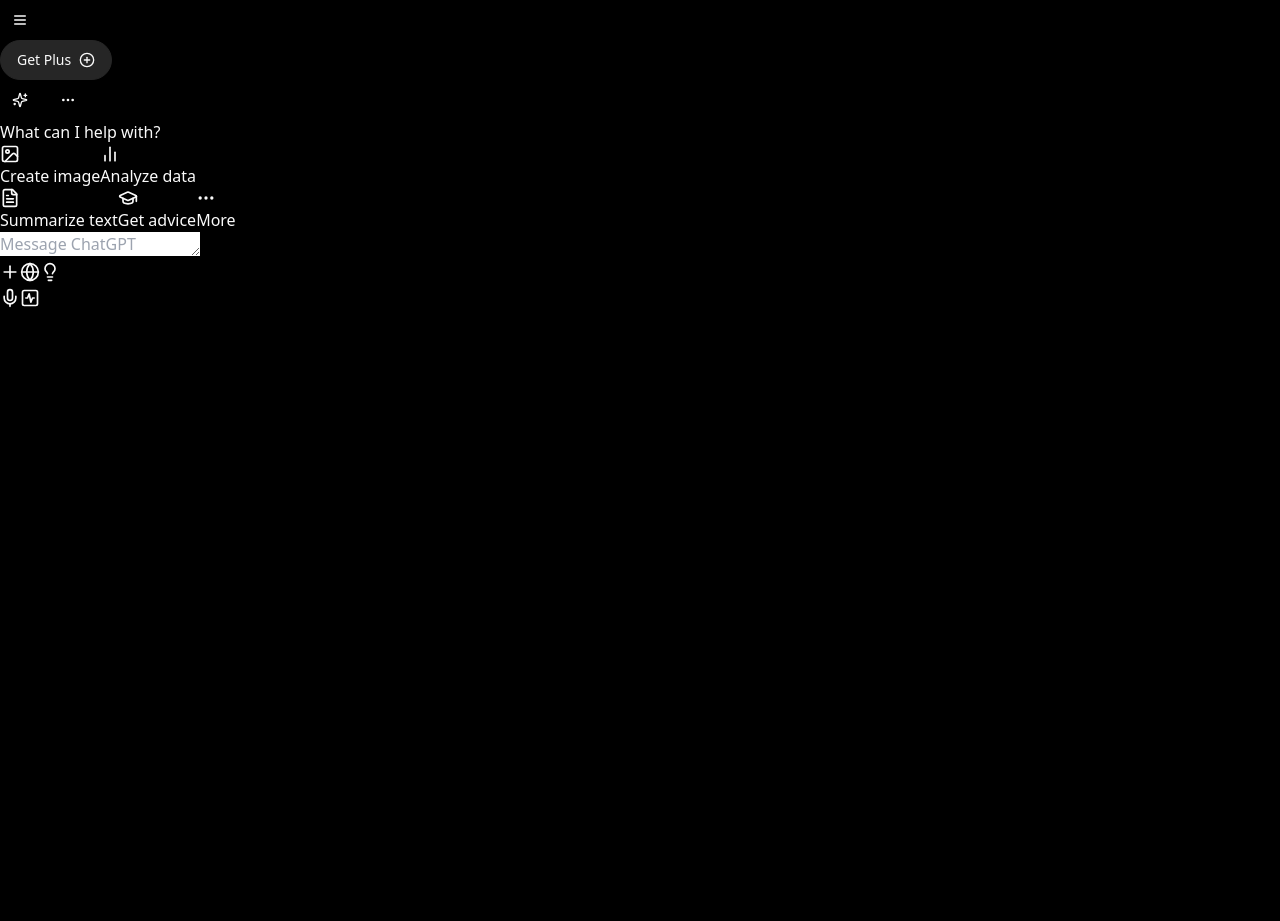
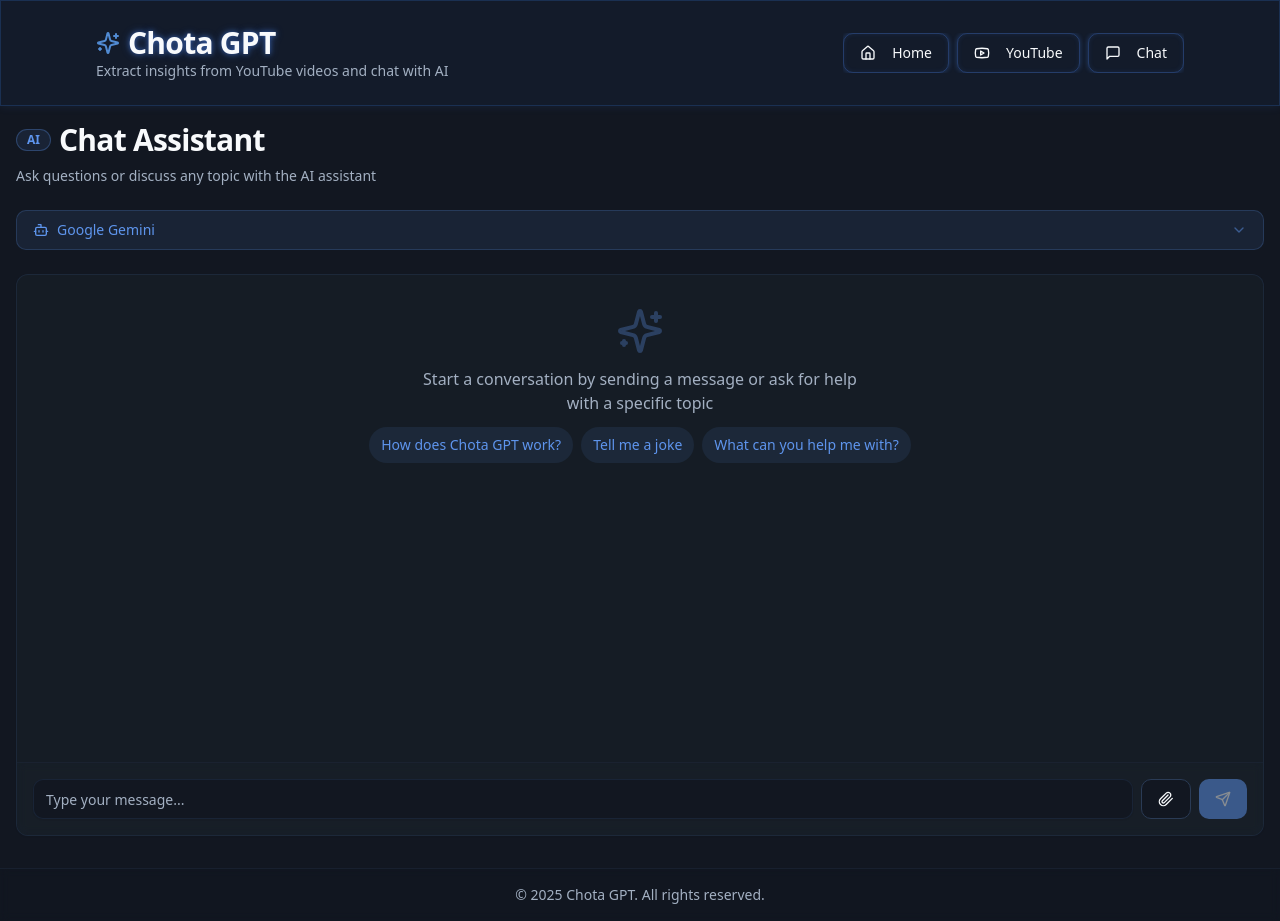
Before and after one commit to questionbot28/lovable-video-buddy-06, a React (Vite) app: page /chat in a window 1280 px wide. Before the commit the page ends 800 px from the top, so only its background shows below. Built offline with nearby package versions, Linux system fonts and the light colour scheme.

Commit message:
Reverted to edit edt-f2722b61-1849-4556-9078-f1ef771688aa: "Improve OCR accuracy
Improved OCR accuracy by switching to EasyOCR.  Enhanced recognition of complex fonts and handwriting.  Ensured smooth text extraction before sending to Gemini AI."

```diff
--- a/src/App.css
+++ b/src/App.css
@@ -1,30 +1,31 @@
+
 :root {
-  --background: 0 0% 0%;
+  --background: 240 10% 3.9%;
   --foreground: 0 0% 98%;
-  --card: 0 0% 7%;
+  --card: 240 10% 3.9%;
   --card-foreground: 0 0% 98%;
-  --popover: 0 0% 7%;
+  --popover: 240 10% 3.9%;
   --popover-foreground: 0 0% 98%;
-  --primary: 142 69% 58%;
-  --primary-foreground: 0 0% 0%;
-  --secondary: 0 0% 15%;
+  --primary: 0 0% 98%;
+  --primary-foreground: 240 5.9% 10%;
+  --secondary: 240 3.7% 15.9%;
   --secondary-foreground: 0 0% 98%;
-  --muted: 0 0% 15%;
-  --muted-foreground: 0 0% 65%;
-  --accent: 0 0% 15%;
+  --muted: 240 3.7% 15.9%;
+  --muted-foreground: 240 5% 64.9%;
+  --accent: 240 3.7% 15.9%;
   --accent-foreground: 0 0% 98%;
   --destructive: 0 62.8% 30.6%;
   --destructive-foreground: 0 0% 98%;
-  --border: 0 0% 15%;
-  --input: 0 0% 15%;
-  --ring: 142 69% 58%;
-  --radius: 1.5rem;
+  --border: 240 3.7% 15.9%;
+  --input: 240 3.7% 15.9%;
+  --ring: 240 4.9% 83.9%;
+  --radius: 0.75rem;
 }
 
 #root {
-  max-width: 100%;
+  max-width: 1280px;
   margin: 0 auto;
-  padding: 0;
+  padding: 2rem;
   text-align: center;
   color: hsl(var(--foreground));
 }
@@ -118,6 +119,7 @@ body {
   50% { opacity: 0.5; }
 }
 
+/* Enhancement styles for update messages */
 .update-message {
   background: linear-gradient(45deg, rgba(50, 50, 60, 0.8), rgba(30, 30, 40, 0.8));
   border-radius: var(--radius);
@@ -163,144 +165,3 @@ body {
   font-style: italic;
   color: rgba(255, 255, 255, 0.7);
 }
-
-.chatgpt-container {
-  display: flex;
-  flex-direction: column;
-  min-height: 100vh;
-  background-color: hsl(var(--background));
-}
-
-.chatgpt-header {
-  display: flex;
-  justify-content: space-between;
-  align-items: center;
-  padding: 0.75rem 1rem;
-  border-bottom: 1px solid rgba(255, 255, 255, 0.1);
-}
-
-.chatgpt-main {
-  flex: 1;
-  display: flex;
-  flex-direction: column;
-  justify-content: center;
-  align-items: center;
-  padding: 1rem;
-}
-
-.chatgpt-welcome {
-  font-size: 2rem;
-  font-weight: 700;
-  margin-bottom: 2rem;
-  color: hsl(var(--foreground));
-}
-
-.chatgpt-suggestions {
-  display: flex;
-  flex-wrap: wrap;
-  gap: 1rem;
-  max-width: 650px;
-  justify-content: center;
-  margin-bottom: 2rem;
-}
-
-.suggestion-btn {
-  background-color: rgba(255, 255, 255, 0.08);
-  border: 1px solid rgba(255, 255, 255, 0.1);
-  border-radius: 9999px;
-  padding: 0.75rem 1.25rem;
-  color: hsl(var(--foreground));
-  display: flex;
-  align-items: center;
-  gap: 0.5rem;
-  transition: background-color 0.2s ease;
-}
-
-.suggestion-btn:hover {
-  background-color: rgba(255, 255, 255, 0.12);
-}
-
-.chatgpt-footer {
-  padding: 1.5rem 1rem;
-  background-color: rgba(20, 20, 20, 0.7);
-  backdrop-filter: blur(10px);
-  border-top: 1px solid rgba(255, 255, 255, 0.1);
-}
-
-.chatgpt-input {
-  position: relative;
-  background-color: rgba(64, 65, 79, 0.9);
-  border-radius: 1.5rem;
-  border: 1px solid rgba(255, 255, 255, 0.1);
-  padding: 1rem;
-  color: hsl(var(--foreground));
-  width: 100%;
-  max-width: 800px;
-  margin: 0 auto;
-}
-
-.chatgpt-input-tools {
-  display: flex;
-  align-items: center;
-  justify-content: space-between;
-  padding: 0.5rem 0;
-}
-
-.chatgpt-input-tools-left, .chatgpt-input-tools-right {
-  display: flex;
-  gap: 0.75rem;
-}
-
-.input-tool-btn {
-  display: flex;
-  align-items: center;
-  justify-content: center;
-  width: 2.5rem;
-  height: 2.5rem;
-  border-radius: 50%;
-  background-color: transparent;
-  color: hsl(var(--muted-foreground));
-  transition: background-color 0.2s ease;
-}
-
-.input-tool-btn:hover {
-  background-color: rgba(255, 255, 255, 0.1);
-}
-
-.input-tool-btn.primary {
-  background-color: hsl(var(--primary));
-  color: hsl(var(--primary-foreground));
-}
-
-.input-tool-btn.primary:hover {
-  opacity: 0.9;
-}
-
-.chatgpt-message-placeholder {
-  width: 100%;
-  padding: 0.5rem 1rem;
-  text-align: left;
-  border: none;
-  background: transparent;
-  color: hsl(var(--muted-foreground));
-  resize: none;
-  outline: none;
-  font-family: inherit;
-  font-size: 1rem;
-}
-
-.color-green {
-  color: hsl(142 69% 58%);
-}
-
-.color-blue {
-  color: hsl(196 100% 73%);
-}
-
-.color-orange {
-  color: hsl(20 100% 70%);
-}
-
-.color-purple {
-  color: hsl(280 100% 70%);
-}
--- a/src/components/Header.tsx
+++ b/src/components/Header.tsx
@@ -3,7 +3,7 @@ import React from "react";
 import { cn } from "@/lib/utils";
 import { Link } from "react-router-dom";
 import { Button } from "@/components/ui/button";
-import { Youtube, MessageSquare, Home, Sparkles, PlusCircle } from "lucide-react";
+import { Youtube, MessageSquare, Home, Sparkles } from "lucide-react";
 import { useIsMobile } from "@/hooks/use-mobile";
 
 interface HeaderProps {
@@ -14,44 +14,40 @@ const Header: React.FC<HeaderProps> = ({ className }) => {
   const isMobile = useIsMobile();
 
   return (
-    <header className={cn("w-full py-6 px-4 md:px-8 border-b border-white/5 backdrop-blur-sm bg-black/50 sticky top-0 z-50", className)}>
+    <header className={cn("w-full py-6 px-4 md:px-8 border-b border-blue-500/20 backdrop-blur-sm glass sticky top-0 z-50", className)}>
       <div className="container max-w-6xl mx-auto">
         <div className="flex items-center justify-between flex-col sm:flex-row gap-4">
           <div className="flex flex-col items-center sm:items-start">
             <h1 className="text-3xl font-bold tracking-tight animate-fade-in neon-text flex items-center gap-2">
-              <Sparkles className="h-6 w-6 color-green animate-pulse" />
+              <Sparkles className="h-6 w-6 text-blue-400 animate-pulse" />
               Chota GPT
             </h1>
             <p className="text-muted-foreground text-sm animate-slide-up">
-              Your AI assistant for chat, analysis, and more
+              Extract insights from YouTube videos and chat with AI
             </p>
           </div>
 
           <nav className="flex items-center gap-2 overflow-x-auto pb-2 sm:pb-0 w-full sm:w-auto justify-center sm:justify-end">
             <Button variant="ghost" asChild size={isMobile ? "sm" : "default"}
-              className="hover:bg-green-500/10 hover:text-green-400 border border-white/5 hover:border-green-500/20">
+              className="hover:bg-blue-500/10 hover:text-blue-400 neon-border hover:neon-glow">
               <Link to="/">
                 <Home className="h-4 w-4 mr-2" />
                 Home
               </Link>
             </Button>
             <Button variant="ghost" asChild size={isMobile ? "sm" : "default"}
-              className="hover:bg-green-500/10 hover:text-green-400 border border-white/5 hover:border-green-500/20">
+              className="hover:bg-blue-500/10 hover:text-blue-400 neon-border hover:neon-glow">
               <Link to="/youtube">
                 <Youtube className="h-4 w-4 mr-2" />
                 YouTube
               </Link>
             </Button>
             <Button variant="ghost" asChild size={isMobile ? "sm" : "default"}
-              className="hover:bg-green-500/10 hover:text-green-400 border border-white/5 hover:border-green-500/20">
+              className="hover:bg-blue-500/10 hover:text-blue-400 neon-border hover:neon-glow">
               <Link to="/chat">
                 <MessageSquare className="h-4 w-4 mr-2" />
                 Chat
               </Link>
-            </Button>
-            <Button variant="outline" className="bg-secondary rounded-full flex items-center gap-2 px-4 ml-2">
-              <span>Get Plus</span>
-              <PlusCircle className="h-4 w-4" />
             </Button>
           </nav>
         </div>
--- a/src/index.css
+++ b/src/index.css
@@ -1,47 +1,48 @@
+
 @tailwind base;
 @tailwind components;
 @tailwind utilities;
 
 @layer base {
   :root {
-    --background: 0 0% 0%;
-    --foreground: 0 0% 98%;
+    --background: 219 30% 10%;
+    --foreground: 210 40% 98%;
 
-    --card: 0 0% 7%;
-    --card-foreground: 0 0% 98%;
+    --card: 218 25% 12%;
+    --card-foreground: 210 40% 98%;
 
-    --popover: 0 0% 7%;
-    --popover-foreground: 0 0% 98%;
+    --popover: 218 25% 12%;
+    --popover-foreground: 210 40% 98%;
 
-    --primary: 142 69% 58%;
-    --primary-foreground: 0 0% 0%;
+    --primary: 217 80% 65%;
+    --primary-foreground: 210 40% 98%;
 
-    --secondary: 0 0% 15%;
-    --secondary-foreground: 0 0% 98%;
+    --secondary: 215 50% 40%;
+    --secondary-foreground: 210 40% 98%;
 
-    --muted: 0 0% 15%;
-    --muted-foreground: 0 0% 65%;
+    --muted: 218 20% 20%;
+    --muted-foreground: 215 20% 70%;
 
-    --accent: 0 0% 15%;
-    --accent-foreground: 0 0% 98%;
+    --accent: 215 50% 40%;
+    --accent-foreground: 210 40% 98%;
 
     --destructive: 0 84.2% 60.2%;
-    --destructive-foreground: 0 0% 98%;
+    --destructive-foreground: 210 40% 98%;
 
-    --border: 0 0% 15%;
-    --input: 0 0% 15%;
-    --ring: 142 69% 58%;
+    --border: 216 34% 25%;
+    --input: 216 34% 25%;
+    --ring: 217 80% 65%;
 
-    --radius: 1.5rem;
+    --radius: 0.75rem;
 
-    --sidebar-background: 0 0% 7%;
-    --sidebar-foreground: 0 0% 98%;
-    --sidebar-primary: 142 69% 58%;
-    --sidebar-primary-foreground: 0 0% 0%;
-    --sidebar-accent: 0 0% 15%;
-    --sidebar-accent-foreground: 0 0% 98%;
-    --sidebar-border: 0 0% 15%;
-    --sidebar-ring: 142 69% 58%;
+    --sidebar-background: 218 25% 12%;
+    --sidebar-foreground: 210 40% 98%;
+    --sidebar-primary: 217 80% 65%;
+    --sidebar-primary-foreground: 210 40% 98%;
+    --sidebar-accent: 218 20% 20%;
+    --sidebar-accent-foreground: 210 40% 98%;
+    --sidebar-border: 216 34% 25%;
+    --sidebar-ring: 217 80% 65%;
   }
 }
 
@@ -57,36 +58,36 @@
     overflow-x: hidden;
   }
 
-  /* Glass effect - modified for darker theme */
+  /* Glass effect */
   .glass {
     backdrop-filter: blur(16px) saturate(180%);
-    background-color: rgba(10, 10, 10, 0.7);
-    border: 1px solid rgba(255, 255, 255, 0.1);
-    box-shadow: 0 0 10px rgba(0, 0, 0, 0.3);
+    background-color: rgba(20, 30, 48, 0.7);
+    border: 1px solid rgba(79, 140, 255, 0.2);
+    box-shadow: 0 0 10px rgba(79, 140, 255, 0.1);
   }
 
   /* Soft shadow */
   .shadow-soft {
-    box-shadow: 0 4px 20px rgba(0, 0, 0, 0.25);
+    box-shadow: 0 4px 20px rgba(79, 140, 255, 0.15);
   }
 
-  /* Neon glow effects - modified for darker theme */
+  /* Neon glow effects - softer and more subtle */
   .neon-glow {
-    box-shadow: 0 0 5px rgba(30, 215, 96, 0.3),
-                0 0 10px rgba(30, 215, 96, 0.1),
-                0 0 15px rgba(30, 215, 96, 0.05);
+    box-shadow: 0 0 5px rgba(79, 140, 255, 0.3),
+                0 0 10px rgba(79, 140, 255, 0.1),
+                0 0 15px rgba(79, 140, 255, 0.05);
     transition: all 0.3s ease;
   }
 
   .neon-text {
-    text-shadow: 0 0 5px rgba(255, 255, 255, 0.3),
-                 0 0 10px rgba(255, 255, 255, 0.1);
+    text-shadow: 0 0 5px rgba(79, 140, 255, 0.5),
+                 0 0 10px rgba(79, 140, 255, 0.3);
   }
 
   .neon-border {
-    border: 1px solid rgba(30, 215, 96, 0.3);
-    box-shadow: 0 0 5px rgba(30, 215, 96, 0.3),
-                inset 0 0 5px rgba(30, 215, 96, 0.1);
+    border: 1px solid rgba(79, 140, 255, 0.3);
+    box-shadow: 0 0 5px rgba(79, 140, 255, 0.3),
+                inset 0 0 5px rgba(79, 140, 255, 0.1);
   }
 
   /* Input with focus ring style */
@@ -103,7 +104,7 @@
 
   .yt-section:hover {
     transform: translateY(-2px);
-    box-shadow: 0 0 15px rgba(30, 215, 96, 0.3);
+    box-shadow: 0 0 15px rgba(79, 140, 255, 0.3);
   }
 
   /* Chat message animation */
@@ -215,7 +216,7 @@
     left: -50%;
     width: 200%;
     height: 200%;
-    background: radial-gradient(circle, rgba(30, 215, 96, 0.2) 0%, transparent 60%);
+    background: radial-gradient(circle, rgba(79, 140, 255, 0.2) 0%, transparent 60%);
     opacity: 0;
     transition: opacity 0.3s ease;
   }
--- a/src/pages/Chat.tsx
+++ b/src/pages/Chat.tsx
@@ -1,101 +1,22 @@
 
 import React from "react";
-import { Menu, Plus, Globe, LightbulbIcon, Mic, ActivitySquare, ImageIcon, BarChart2, FileText, GraduationCap, MoreHorizontal, PlusCircle, Sparkles } from "lucide-react";
-import { Button } from "@/components/ui/button";
-import { Link } from "react-router-dom";
+import Header from "@/components/Header";
+import ChatSection from "@/components/ChatSection";
+import ParticleBackground from "@/components/ParticleBackground";
 
 const Chat: React.FC = () => {
   return (
-    <div className="chatgpt-container">
-      <header className="chatgpt-header">
-        <Button variant="ghost" size="icon" className="h-10 w-10">
-          <Menu className="h-6 w-6" />
-        </Button>
+    <div className="min-h-screen flex flex-col bg-background">
+      <ParticleBackground />
+      <Header />
 
-        <Button variant="outline" className="bg-secondary rounded-full flex items-center gap-2 px-4">
-          <span>Get Plus</span>
-          <PlusCircle className="h-4 w-4" />
-        </Button>
-
-        <div className="flex gap-2">
-          <Button variant="ghost" size="icon" className="h-10 w-10">
-            <Sparkles className="h-6 w-6" />
-          </Button>
-          <Button variant="ghost" size="icon" className="h-10 w-10">
-            <MoreHorizontal className="h-6 w-6" />
-          </Button>
-        </div>
-      </header>
-
-      <main className="chatgpt-main">
-        <h1 className="chatgpt-welcome">What can I help with?</h1>
-
-        <div className="chatgpt-suggestions">
-          <button className="suggestion-btn">
-            <ImageIcon className="h-5 w-5 color-green" />
-            <span>Create image</span>
-          </button>
-
-          <button className="suggestion-btn">
-            <BarChart2 className="h-5 w-5 color-blue" />
-            <span>Analyze data</span>
-          </button>
-        </div>
-
-        <div className="chatgpt-suggestions">
-          <button className="suggestion-btn">
-            <FileText className="h-5 w-5 color-orange" />
-            <span>Summarize text</span>
-          </button>
-
-          <button className="suggestion-btn">
-            <GraduationCap className="h-5 w-5 color-blue" />
-            <span>Get advice</span>
-          </button>
-
-          <button className="suggestion-btn">
-            <MoreHorizontal className="h-5 w-5" />
-            <span>More</span>
-          </button>
-        </div>
+      <main className="flex-1 container max-w-7xl mx-auto px-4 pb-4 flex items-center">
+        <ChatSection className="animate-slide-up w-full py-4" />
       </main>
 
-      <footer className="chatgpt-footer">
-        <div className="chatgpt-input">
-          <div className="chatgpt-message-input">
-            <textarea
-              className="chatgpt-message-placeholder"
-              placeholder="Message ChatGPT"
-              rows={1}
-            ></textarea>
-          </div>
-
-          <div className="chatgpt-input-tools">
-            <div className="chatgpt-input-tools-left">
-              <button className="input-tool-btn">
-                <Plus className="h-5 w-5" />
-              </button>
-              <button className="input-tool-btn">
-                <Globe className="h-5 w-5" />
-                <span className="sr-only">Search</span>
-              </button>
-              <button className="input-tool-btn">
-                <LightbulbIcon className="h-5 w-5" />
-                <span className="sr-only">Reason</span>
-              </button>
-            </div>
-
-            <div className="chatgpt-input-tools-right">
-              <button className="input-tool-btn">
-                <Mic className="h-5 w-5" />
-                <span className="sr-only">Voice input</span>
-              </button>
-              <button className="input-tool-btn primary">
-                <ActivitySquare className="h-5 w-5" />
-                <span className="sr-only">Send</span>
-              </button>
-            </div>
-          </div>
+      <footer className="py-4 px-4 border-t border-border/30 backdrop-blur-sm bg-background/20">
+        <div className="container mx-auto text-center text-sm text-muted-foreground">
+          <p>© {new Date().getFullYear()} Chota GPT. All rights reserved.</p>
         </div>
       </footer>
     </div>
--- a/src/pages/Index.tsx
+++ b/src/pages/Index.tsx
@@ -1,54 +1,56 @@
 
 import React from "react";
+import Header from "@/components/Header";
 import { Link } from "react-router-dom";
 import { Card, CardContent, CardDescription, CardFooter, CardHeader, CardTitle } from "@/components/ui/card";
 import { Button } from "@/components/ui/button";
-import { Youtube, MessageSquare, Sparkles, ImageIcon, BarChart2, FileText, GraduationCap } from "lucide-react";
+import { Youtube, MessageSquare, Sparkles } from "lucide-react";
 import ParticleBackground from "@/components/ParticleBackground";
 
 const Index: React.FC = () => {
   return (
     <div className="min-h-screen flex flex-col bg-background">
       <ParticleBackground />
+      <Header />
 
-      <main className="flex-1 container max-w-6xl mx-auto px-4 pb-16 pt-12">
+      <main className="flex-1 container max-w-6xl mx-auto px-4 pb-16">
         <div className="py-12 text-center">
           <h2 className="text-4xl font-bold tracking-tight mb-2 neon-text flex items-center justify-center gap-2">
-            <Sparkles className="h-8 w-8 color-green animate-pulse" />
+            <Sparkles className="h-8 w-8 text-blue-400 animate-pulse" />
             Welcome to Chota GPT
           </h2>
           <p className="text-muted-foreground max-w-2xl mx-auto mb-8">
-            Your AI assistant for chat, analysis, and more
+            Explore YouTube transcripts and chat with AI - all in one place
           </p>
 
           <div className="grid md:grid-cols-2 gap-8 max-w-4xl mx-auto mt-12">
-            <Card className="shadow-soft transition-all duration-300 border border-green-500/20 bg-card/50 backdrop-blur-sm">
+            <Card className="shadow-soft hover:neon-glow transition-all duration-300 border border-blue-500/20 bg-card/50 backdrop-blur-sm">
               <CardHeader>
-                <ImageIcon className="h-8 w-8 color-green mb-2" />
-                <CardTitle className="neon-text">Create Images</CardTitle>
+                <Youtube className="h-8 w-8 text-blue-400 mb-2" />
+                <CardTitle className="neon-text">YouTube Transcript</CardTitle>
                 <CardDescription>
-                  Generate AI images from your text descriptions
+                  Extract and analyze transcripts from any YouTube video
                 </CardDescription>
               </CardHeader>
               <CardContent>
                 <p>
-                  Describe what you want to see, and the AI will create custom images for you.
-                  Perfect for designs, concepts, and creative projects.
+                  Simply paste a YouTube URL to get the complete transcript.
+                  Perfect for research, content creation, and more.
                 </p>
               </CardContent>
               <CardFooter>
-                <Button asChild className="w-full bg-green-600 hover:bg-green-700 text-black btn-glow">
-                  <Link to="/chat">
-                    <ImageIcon className="h-4 w-4 mr-2" />
-                    Create Images
+                <Button asChild className="w-full bg-blue-600 hover:bg-blue-700 text-white btn-glow">
+                  <Link to="/youtube">
+                    <Youtube className="h-4 w-4 mr-2" />
+                    Open YouTube Transcript
                   </Link>
                 </Button>
               </CardFooter>
             </Card>
 
-            <Card className="shadow-soft transition-all duration-300 border border-green-500/20 bg-card/50 backdrop-blur-sm">
+            <Card className="shadow-soft hover:neon-glow transition-all duration-300 border border-blue-500/20 bg-card/50 backdrop-blur-sm">
               <CardHeader>
-                <MessageSquare className="h-8 w-8 color-green mb-2" />
+                <MessageSquare className="h-8 w-8 text-blue-400 mb-2" />
                 <CardTitle className="neon-text">AI Chat Assistant</CardTitle>
                 <CardDescription>
                   Have a conversation with our AI assistant
@@ -57,11 +59,11 @@ const Index: React.FC = () => {
               <CardContent>
                 <p>
                   Ask questions, get information, or simply chat with our
-                  intelligent AI assistant powered by advanced language models.
+                  intelligent AI assistant powered by OpenRouter.
                 </p>
               </CardContent>
               <CardFooter>
-                <Button asChild className="w-full bg-green-600 hover:bg-green-700 text-black btn-glow">
+                <Button asChild className="w-full bg-blue-600 hover:bg-blue-700 text-white btn-glow">
                   <Link to="/chat">
                     <MessageSquare className="h-4 w-4 mr-2" />
                     Open Chat Assistant
@@ -70,60 +72,10 @@ const Index: React.FC = () => {
               </CardFooter>
             </Card>
           </div>
-
-          <div className="grid md:grid-cols-2 gap-8 max-w-4xl mx-auto mt-8">
-            <Card className="shadow-soft transition-all duration-300 border border-green-500/20 bg-card/50 backdrop-blur-sm">
-              <CardHeader>
-                <BarChart2 className="h-8 w-8 color-blue mb-2" />
-                <CardTitle className="neon-text">Analyze Data</CardTitle>
-                <CardDescription>
-                  Extract insights from your data with AI assistance
-                </CardDescription>
-              </CardHeader>
-              <CardContent>
-                <p>
-                  Upload your data and get AI-powered analysis, visualizations,
-                  and insights to help you make informed decisions.
-                </p>
-              </CardContent>
-              <CardFooter>
-                <Button asChild className="w-full bg-green-600 hover:bg-green-700 text-black btn-glow">
-                  <Link to="/chat">
-                    <BarChart2 className="h-4 w-4 mr-2" />
-                    Analyze Data
-                  </Link>
-                </Button>
-              </CardFooter>
-            </Card>
-
-            <Card className="shadow-soft transition-all duration-300 border border-green-500/20 bg-card/50 backdrop-blur-sm">
-              <CardHeader>
-                <FileText className="h-8 w-8 color-orange mb-2" />
-                <CardTitle className="neon-text">Summarize Text</CardTitle>
-                <CardDescription>
-                  Quickly extract key points from any text
-                </CardDescription>
-              </CardHeader>
-              <CardContent>
-                <p>
-                  Paste articles, documents, or long texts to get concise summaries
-                  that capture the most important information.
-                </p>
-              </CardContent>
-              <CardFooter>
-                <Button asChild className="w-full bg-green-600 hover:bg-green-700 text-black btn-glow">
-                  <Link to="/chat">
-                    <FileText className="h-4 w-4 mr-2" />
-                    Summarize Text
-                  </Link>
-                </Button>
-              </CardFooter>
-            </Card>
-          </div>
         </div>
       </main>
 
-      <footer className="py-6 px-4 border-t border-white/5 backdrop-blur-sm bg-black/30">
+      <footer className="py-6 px-4 border-t border-border/30 backdrop-blur-sm bg-background/20">
         <div className="container max-w-6xl mx-auto text-center text-sm text-muted-foreground">
           <p>© {new Date().getFullYear()} Chota GPT. All rights reserved.</p>
         </div>
--- a/src/pages/NotFound.tsx
+++ b/src/pages/NotFound.tsx
@@ -16,14 +16,14 @@ const NotFound = () => {
   return (
     <div className="min-h-screen flex items-center justify-center bg-background px-4">
       <div className="max-w-md w-full text-center space-y-6 animate-fade-in">
-        <h1 className="text-8xl font-bold text-green-500">404</h1>
+        <h1 className="text-8xl font-bold text-primary">404</h1>
         <div className="space-y-2">
           <h2 className="text-2xl font-medium">Page not found</h2>
           <p className="text-muted-foreground">
             The page you are looking for doesn't exist or has been moved.
           </p>
         </div>
-        <Button asChild className="mt-6 bg-green-600 hover:bg-green-700 text-black transition-all duration-200 hover:shadow-md hover:shadow-green-500/20">
+        <Button asChild className="mt-6 transition-all duration-200 hover:shadow-md">
           <a href="/">Return to Home</a>
         </Button>
       </div>
--- a/src/pages/YouTube.tsx
+++ b/src/pages/YouTube.tsx
@@ -14,7 +14,7 @@ const YouTube: React.FC = () => {
         <YouTubeSection className="animate-slide-up py-8 w-full" />
       </main>
 
-      <footer className="py-4 px-4 border-t border-white/5 backdrop-blur-sm bg-black/30">
+      <footer className="py-4 px-4 border-t border-border/30 backdrop-blur-sm bg-background/20">
         <div className="container max-w-6xl mx-auto text-center text-sm text-muted-foreground">
           <p>© {new Date().getFullYear()} Chota GPT. All rights reserved.</p>
         </div>
```
